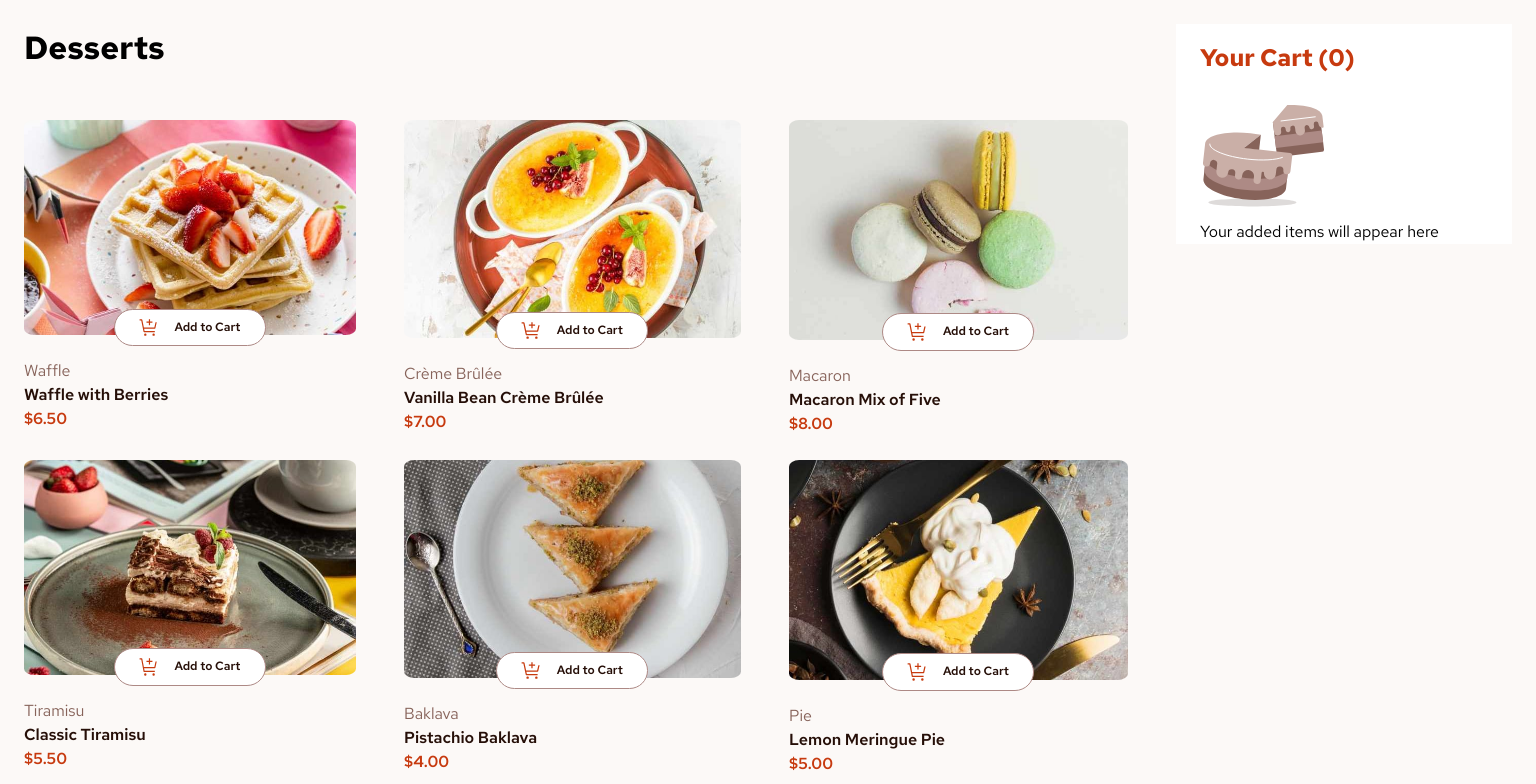
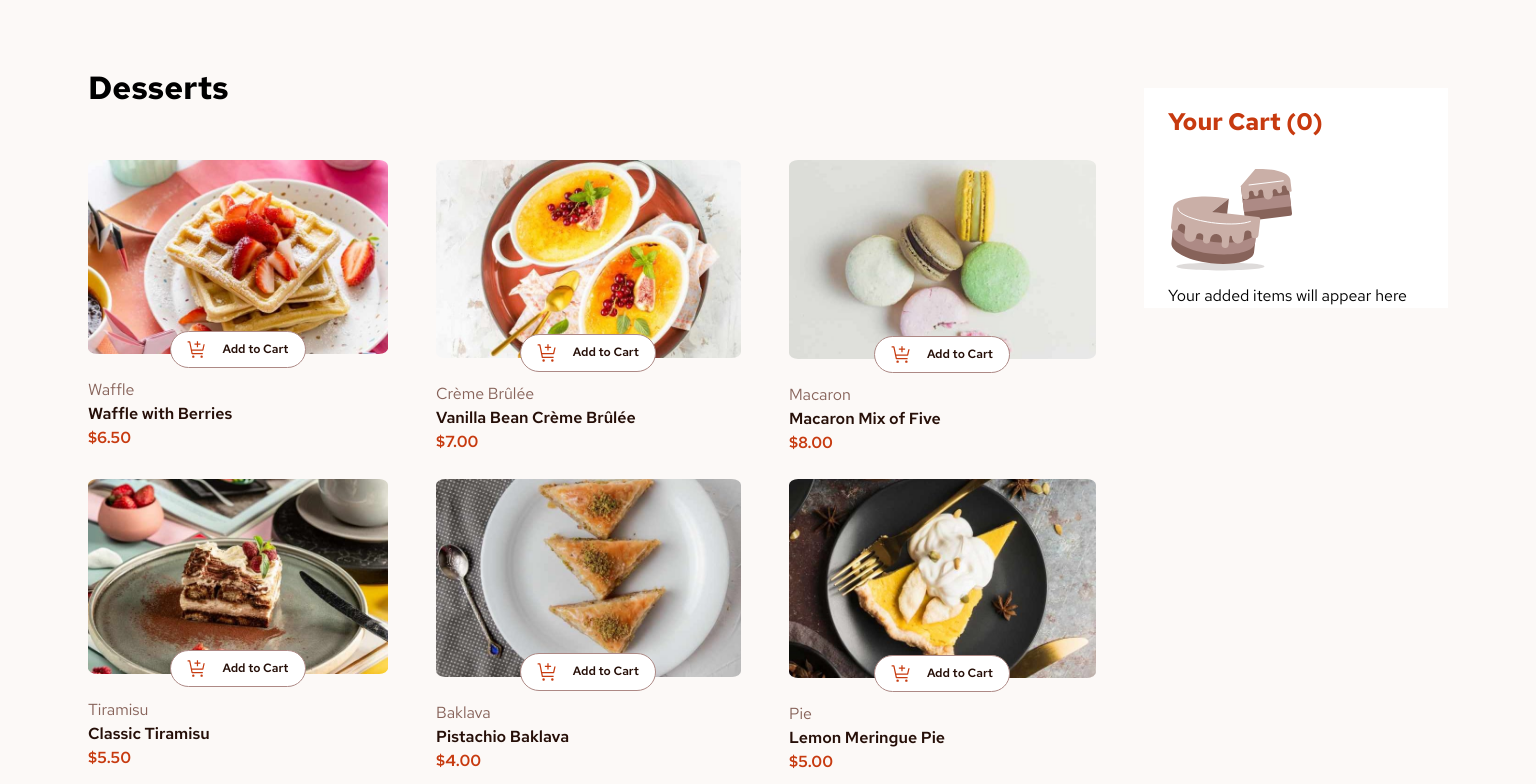
Before and after one commit to QuentinPetton/product-list-cart, an Angular app: page / in a window 1536 px wide. Shown: the top 784 px of the page. Built offline with nearby package versions, Linux system fonts and the light colour scheme.

Commit message:
fix css for submit challenge solution

```diff
--- a/src/app/app.component.ts
+++ b/src/app/app.component.ts
@@ -1,11 +1,9 @@
 import { Component } from '@angular/core';
-import { RouterOutlet } from '@angular/router';
 import { ProductListComponent } from "./components/product-list/product-list.component";
-import { CartComponent } from "./components/cart/cart.component";
 
 @Component({
   selector: 'app-root',
-  imports: [RouterOutlet, ProductListComponent, CartComponent],
+  imports: [ProductListComponent],
   templateUrl: './app.component.html',
   styleUrl: './app.component.css',
   standalone: true
--- a/src/app/components/confirm-order-modal/confirm-order-modal.component.css
+++ b/src/app/components/confirm-order-modal/confirm-order-modal.component.css
@@ -8,6 +8,7 @@
   display: flex;
   justify-content: center;
   align-items: center;
+  overflow: hidden;
 }
 
 .modal-container {
@@ -16,6 +17,8 @@
   border-radius: 8px;
   max-width: 400px;
   width: 100%;
+  max-height: 90vh;
+  overflow-y: auto;
 }
 .order-details {
 background-color: var(--color-rose-50);
--- a/src/app/components/product-cart/product-cart.component.css
+++ b/src/app/components/product-cart/product-cart.component.css
@@ -3,8 +3,6 @@
   display: flex;
   flex-direction: column;
 }
-
-
 .cart-container img {
   border-radius: 3%;
 }
@@ -21,10 +19,10 @@
 }
 .cart-container button {
   position: absolute;
-  bottom: -5%;
+  bottom: -7%;
   display: flex;
   border-radius: 2rem;
-  padding: 0.5rem 1.5rem;
+  padding: 0.5rem 1rem;
   left: 50%;
   transform: translateX(-50%);
   border: 1px solid var(--color-rose-400);
--- a/src/app/components/product-list/product-list.component.css
+++ b/src/app/components/product-list/product-list.component.css
@@ -1,14 +1,12 @@
 h1 {
-  margin:1.5rem;
+  margin: 4rem 1.5rem 1.5rem 1.5rem;
 }
-
 
 @media screen and (min-width: 768px) {
   .product-container {
     display: grid;
     grid-template-columns: repeat(4, 1fr);
     grid-row: auto;
-
   }
   h1 {
     grid-column: 1 / span 3;
@@ -21,7 +19,6 @@ h1 {
   }
   .cart-container {
     grid-column: 1 / span 4;
-
   }
 }
 @media screen and (min-width: 1440px) {
@@ -29,7 +26,8 @@ h1 {
     display: grid;
     grid-template-columns: repeat(4, 1fr);
     grid-row: auto;
-
+    margin: 0 4rem 4rem 4rem;
+    height: 100vh;
   }
   h1 {
     grid-column: 1 / span 3;
@@ -43,5 +41,6 @@ h1 {
   .cart-container {
     grid-column: 4 / span 1;
     grid-row: 1;
+    margin-top: 4rem;
   }
 }
--- a/src/app/components/product-list/product-list.component.html
+++ b/src/app/components/product-list/product-list.component.html
@@ -6,9 +6,7 @@
     <app-product-cart [product]="product" (addToCart)="handleAddToCartButton($event)"></app-product-cart>
   }
 </div>
-
 <div class="cart-container">
   <app-cart [cartItems]="cartItems()" (removeFromCart)="removeFromCart($event)" (resetCart)="resetCart()"></app-cart>
 </div>
-
 </div>
```
